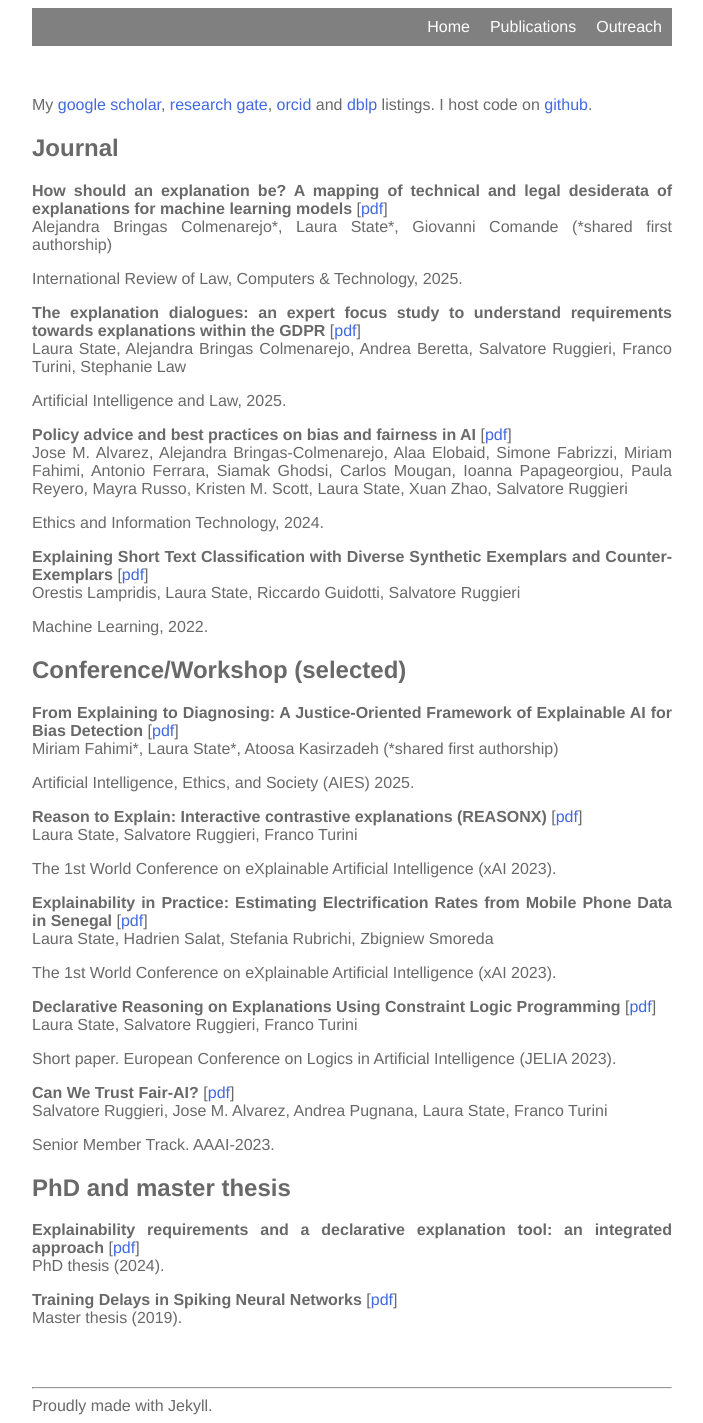
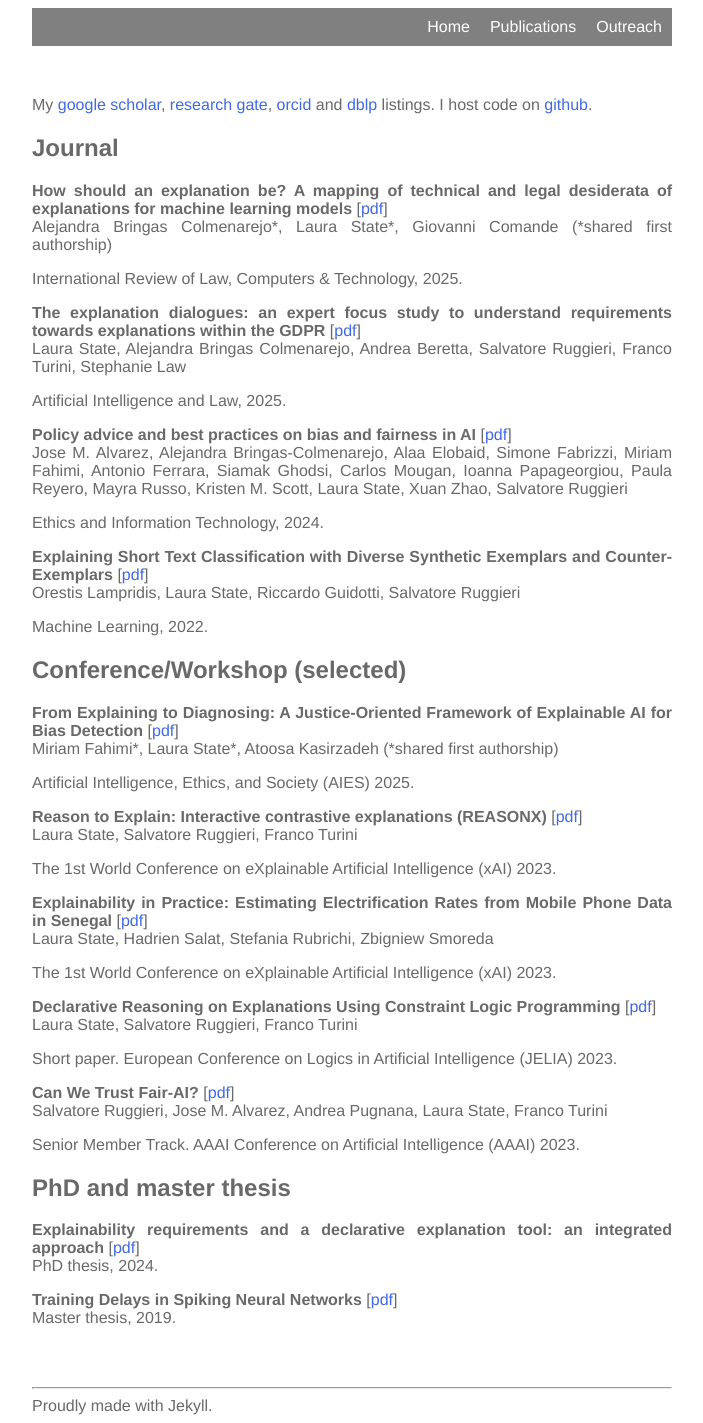
Before and after one commit to lstate/lstate.github.io, a Jekyll site: the page built from _pages/publications.markdown, in a window 1280 px wide. Shown: the whole page, without its empty margins (288-991 px from the left). Built offline with Jekyll 4.4.1, drawn with Linux system fonts in a browser that asks for light colours.

Commit message:
Update publications.markdown
minimal

```diff
--- a/_pages/publications.markdown
+++ b/_pages/publications.markdown
@@ -42,27 +42,27 @@ Artificial Intelligence, Ethics, and Society (AIES) 2025.
 **Reason to Explain: Interactive contrastive explanations (REASONX)** [[pdf](https://arxiv.org/abs/2305.18143)] <br>
 Laura State, Salvatore Ruggieri, Franco Turini
 
-The 1st World Conference on eXplainable Artificial Intelligence (xAI 2023).
+The 1st World Conference on eXplainable Artificial Intelligence (xAI) 2023.
 
 **Explainability in Practice: Estimating Electrification Rates from Mobile Phone Data in Senegal** [[pdf](https://arxiv.org/abs/2211.06277)] <br>
 Laura State, Hadrien Salat, Stefania Rubrichi, Zbigniew Smoreda
 
-The 1st World Conference on eXplainable Artificial Intelligence (xAI 2023). <br>
+The 1st World Conference on eXplainable Artificial Intelligence (xAI) 2023. <br>
 
 **Declarative Reasoning on Explanations Using Constraint Logic Programming** [[pdf](http://export.arxiv.org/abs/2309.00422)] <br>
 Laura State, Salvatore Ruggieri, Franco Turini
 
-Short paper. European Conference on Logics in Artificial Intelligence (JELIA 2023).
+Short paper. European Conference on Logics in Artificial Intelligence (JELIA) 2023.
 
 **Can We Trust Fair-AI?** [[pdf](https://ojs.aaai.org/index.php/AAAI/article/view/26798)] <br>
 Salvatore Ruggieri, Jose M. Alvarez, Andrea Pugnana, Laura State, Franco Turini
 
-Senior Member Track. AAAI-2023.
+Senior Member Track. AAAI Conference on Artificial Intelligence (AAAI) 2023.
 
 ## PhD and master thesis
 
 **Explainability requirements and a declarative explanation tool: an integrated approach** [[pdf](https://ricerca.sns.it/handle/11384/157599)] <br>
-PhD thesis (2024).
+PhD thesis, 2024.
 
 **Training Delays in Spiking Neural Networks** [[pdf](https://www.mis.mpg.de/publications/preprints/2019/prepr2019-96.html)] <br>
-Master thesis (2019).
+Master thesis, 2019.
```
